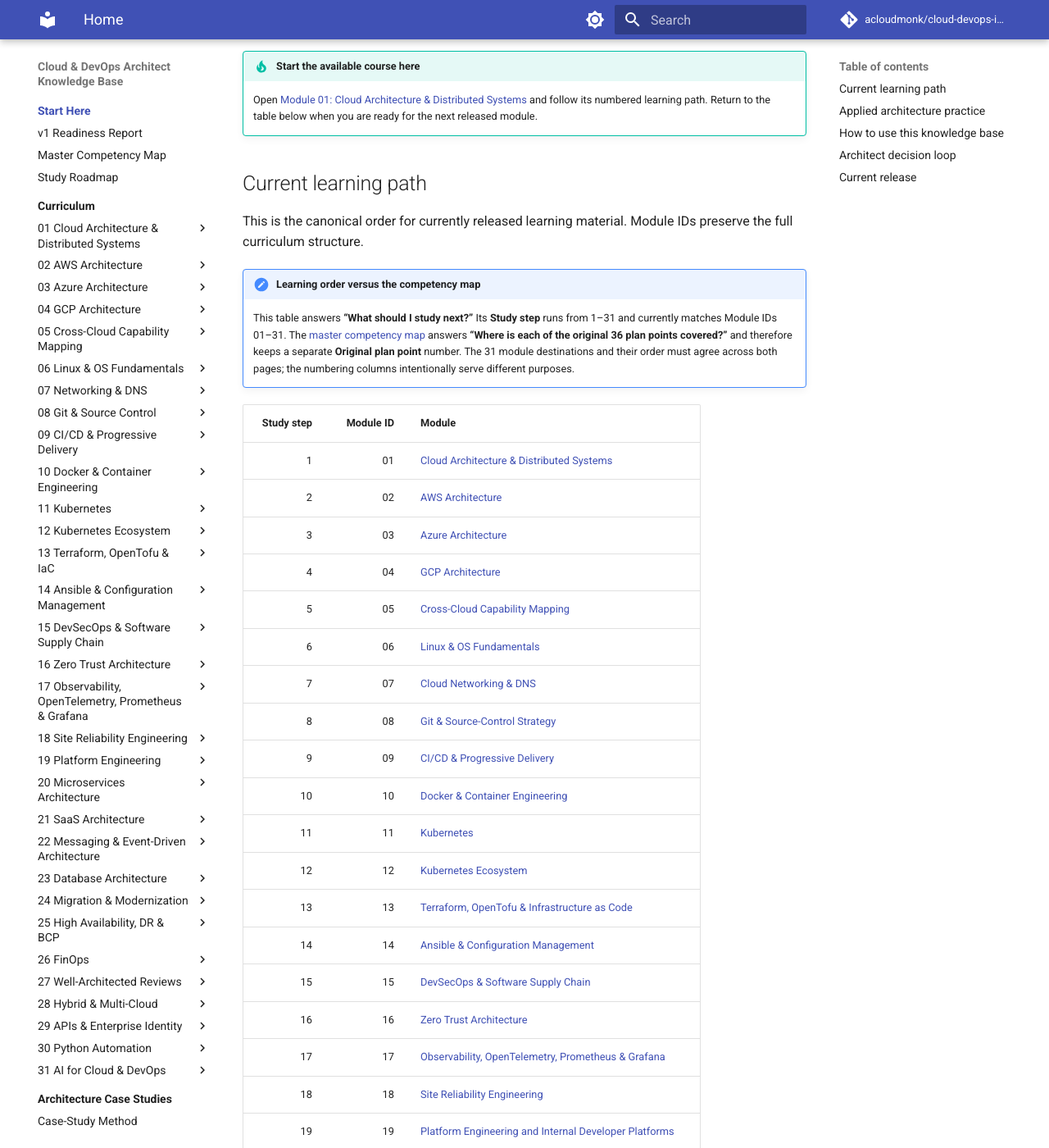
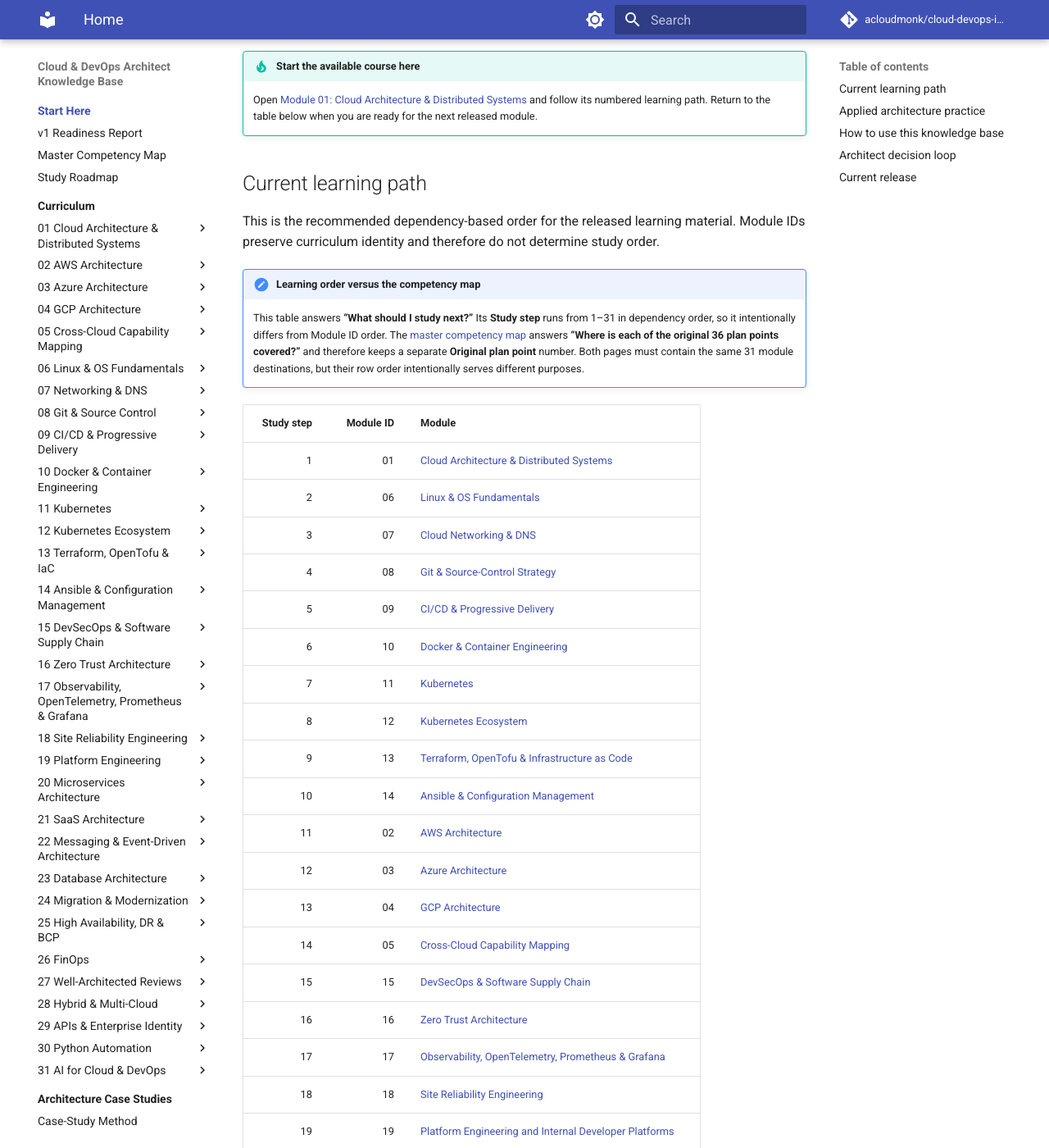
Before and after one commit to acloudmonk/cloud-devops-interview-preparation, an MkDocs documentation site: the page built from docs/index.md, in a window 1280 px wide and 1400 px high, scrolled down 282 px. Shown: the whole window at 82% size. Built offline with MkDocs 1.6.1 and Material for MkDocs 9.7.7, drawn with Linux system fonts in a browser that asks for light colours; comment, search, counter and statistics services are not loaded.

Commit message:
docs: separate study order from module numbering

```diff
--- a/docs/index.md
+++ b/docs/index.md
@@ -16,34 +16,33 @@
 
 ## Current learning path
 
-This is the canonical order for currently released learning material. Module IDs
-preserve the full curriculum structure.
+This is the recommended dependency-based order for the released learning material.
+Module IDs preserve curriculum identity and therefore do not determine study order.
 
 !!! note "Learning order versus the competency map"
     This table answers **“What should I study next?”** Its **Study step** runs from
-    1–31 and currently matches Module IDs 01–31. The
+    1–31 in dependency order, so it intentionally differs from Module ID order. The
     [master competency map](master-competency-map.md) answers **“Where is each of
     the original 36 plan points covered?”** and therefore keeps a separate
-    **Original plan point** number. The 31 module destinations and their order must
-    agree across both pages; the numbering columns intentionally serve different
-    purposes.
+    **Original plan point** number. Both pages must contain the same 31 module
+    destinations, but their row order intentionally serves different purposes.
 
 | Study step | Module ID | Module |
 | ---: | ---: | --- |
 | 1 | 01 | [Cloud Architecture & Distributed Systems](01-cloud-architecture/index.md) |
-| 2 | 02 | [AWS Architecture](02-aws/index.md) |
-| 3 | 03 | [Azure Architecture](03-azure/index.md) |
-| 4 | 04 | [GCP Architecture](04-gcp/index.md) |
-| 5 | 05 | [Cross-Cloud Capability Mapping](05-multi-cloud-mapping/index.md) |
-| 6 | 06 | [Linux & OS Fundamentals](06-linux/index.md) |
-| 7 | 07 | [Cloud Networking & DNS](07-networking/index.md) |
-| 8 | 08 | [Git & Source-Control Strategy](08-git/index.md) |
-| 9 | 09 | [CI/CD & Progressive Delivery](09-cicd/index.md) |
-| 10 | 10 | [Docker & Container Engineering](10-docker/index.md) |
-| 11 | 11 | [Kubernetes](11-kubernetes/index.md) |
-| 12 | 12 | [Kubernetes Ecosystem](12-kubernetes-ecosystem/index.md) |
-| 13 | 13 | [Terraform, OpenTofu & Infrastructure as Code](13-terraform/index.md) |
-| 14 | 14 | [Ansible & Configuration Management](14-ansible/index.md) |
+| 2 | 06 | [Linux & OS Fundamentals](06-linux/index.md) |
+| 3 | 07 | [Cloud Networking & DNS](07-networking/index.md) |
+| 4 | 08 | [Git & Source-Control Strategy](08-git/index.md) |
+| 5 | 09 | [CI/CD & Progressive Delivery](09-cicd/index.md) |
+| 6 | 10 | [Docker & Container Engineering](10-docker/index.md) |
+| 7 | 11 | [Kubernetes](11-kubernetes/index.md) |
+| 8 | 12 | [Kubernetes Ecosystem](12-kubernetes-ecosystem/index.md) |
+| 9 | 13 | [Terraform, OpenTofu & Infrastructure as Code](13-terraform/index.md) |
+| 10 | 14 | [Ansible & Configuration Management](14-ansible/index.md) |
+| 11 | 02 | [AWS Architecture](02-aws/index.md) |
+| 12 | 03 | [Azure Architecture](03-azure/index.md) |
+| 13 | 04 | [GCP Architecture](04-gcp/index.md) |
+| 14 | 05 | [Cross-Cloud Capability Mapping](05-multi-cloud-mapping/index.md) |
 | 15 | 15 | [DevSecOps & Software Supply Chain](15-devsecops/index.md) |
 | 16 | 16 | [Zero Trust Architecture](16-zero-trust/index.md) |
 | 17 | 17 | [Observability, OpenTelemetry, Prometheus & Grafana](17-observability/index.md) |
```
Also changed, not shown: README.md (+1 -1 lines), docs/release-readiness.md (+10 -7 lines), 1 other file.
